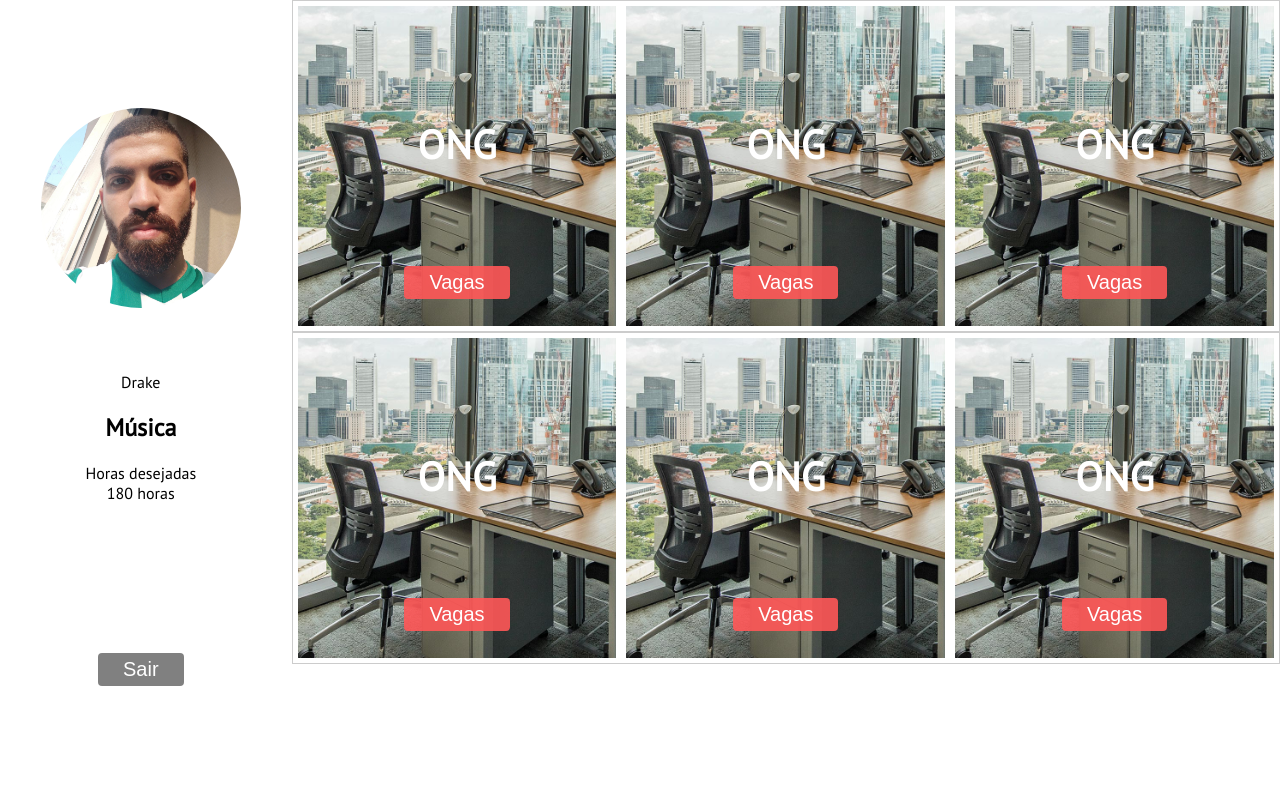
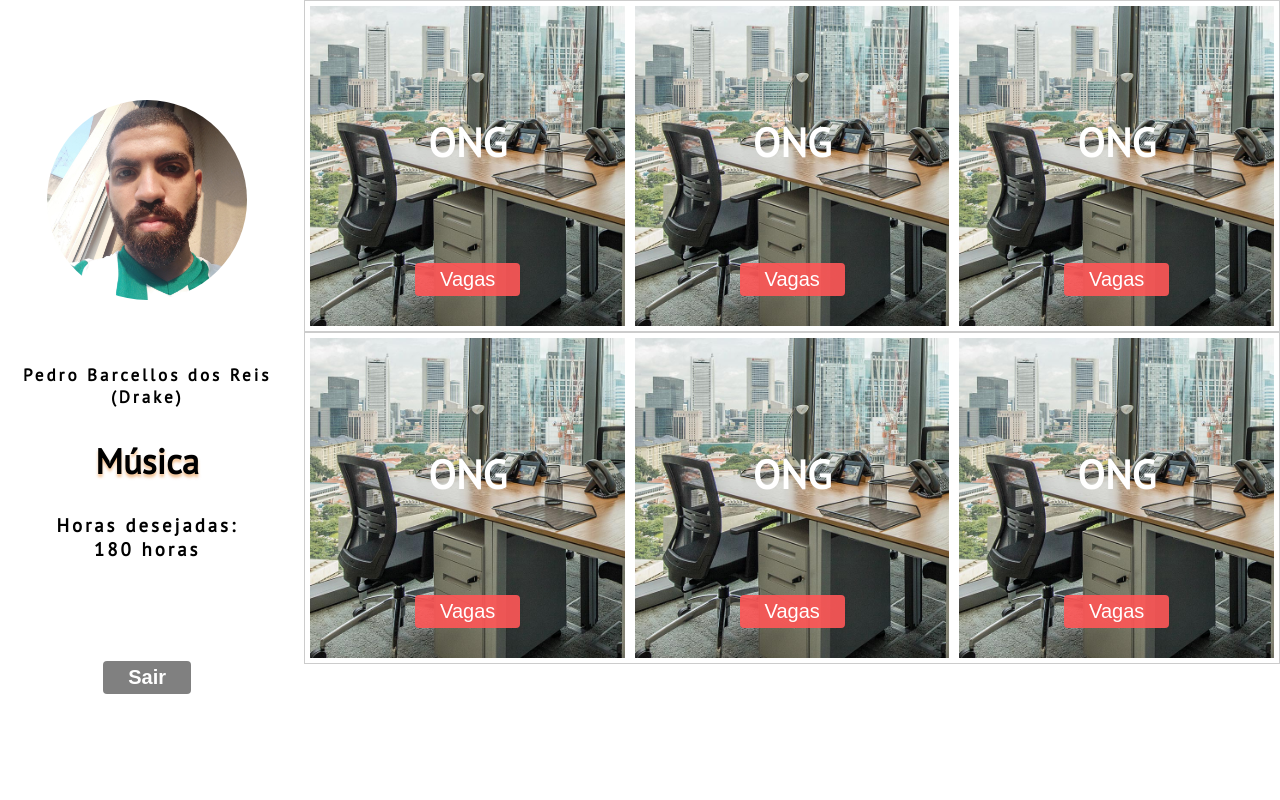
Before and after one commit to barcellos-pedro/demoday, a Django app: page /entrar_aluno in a window 1280 px wide. Run offline with Django 3.2, Linux system fonts and the light colour scheme.

Commit message:
Continuar estilização da pagina Entrar Aluno.

```diff
--- a/horasBemApp/static/css/entrar_aluno.css
+++ b/horasBemApp/static/css/entrar_aluno.css
@@ -6,7 +6,7 @@ body{
     grid-template-areas: "section aside aside aside"
                          "section aside aside aside";
     grid-template-rows: 49vh 49vh;
-    grid-template-columns: 22vw 35vw;
+    grid-template-columns: 23vw 35vw;
     grid-gap: 10px;
     font-family: 'PT Sans', sans-serif;
 }
@@ -16,6 +16,7 @@ body{
     flex-direction: column;
     justify-content: center;
     align-items: center;
+    widows: 100%;
 }
 
 section{
@@ -35,12 +36,14 @@ aside{
      background-color: white;
 }
 
-p{
+h3{
     margin: 0;
+    width: 134px;
+    text-align: center;
 }
 
 #aluno button{
-    margin-top: 150px;
+    margin-top: 100px;
 }
 
 .container {
@@ -93,8 +96,23 @@ p{
     border: none;
     border-radius: 4px;
     padding: 5px 25px;
+    font-weight: bold;
 }
 
 #aluno p{
+    text-align: center;
+    letter-spacing: 3px;
+    font-size: 17px;
+    margin: 0;
+    font-weight: bold;
+}
 
+#aluno h2{
+    font-size: 35px;
+    text-shadow: 0px 3px 3px rgba(231, 131, 36, 0.5);
 }
+
+#aluno h3{
+    letter-spacing: 3px;
+    width: 182px;
+}
--- a/horasBemApp/templates/entrar_aluno.html
+++ b/horasBemApp/templates/entrar_aluno.html
@@ -13,13 +13,10 @@
         <div id="icone-perfil">
             <img src="{% static 'images/euDrake.jpg' %}" alt="">
         </div>
-        <p>Drake</p>
+        <p>Pedro Barcellos dos Reis (Drake)</p>
         <h2>Música</h2>
-        <p>Horas desejadas</p>
-        <p>180 horas</p>
-        <a href="#">
-            <button>Sair</button>
-        </a>
+        <h3>Horas desejadas: 180 horas</h3>
+        <button onclick="location.href='#'" type="button">Sair</button>
     </section>
 
     <aside>
--- a/horasBemApp/templates/index.html
+++ b/horasBemApp/templates/index.html
@@ -56,7 +56,7 @@
             <h3>Faça parte</h3>
             <div id="eusou-container">
                 <div id="eusou-setinha">
-                    <p>Eu sou</p>
+                    <p>Cadastre-se</p>
                 </div>
                 <div id="eusou-aluno">
                     <p>Aluno</p>
```
Also changed, not shown: horasBemApp/static/css/styles.css (+13 -2 lines), horasBemApp/static/images/aacd.jpeg (added), horasBemApp/static/images/abrinq.png (added), horasBemApp/static/images/cid.jpg (added), horasBemApp/static/images/mataAtlantica.png (added), horasBemApp/static/images/setinhaBaixo.png (added), horasBemApp/static/images/vetorBrasil.png (added), horasBemApp/static/images/vivaRio.jpg (added).
